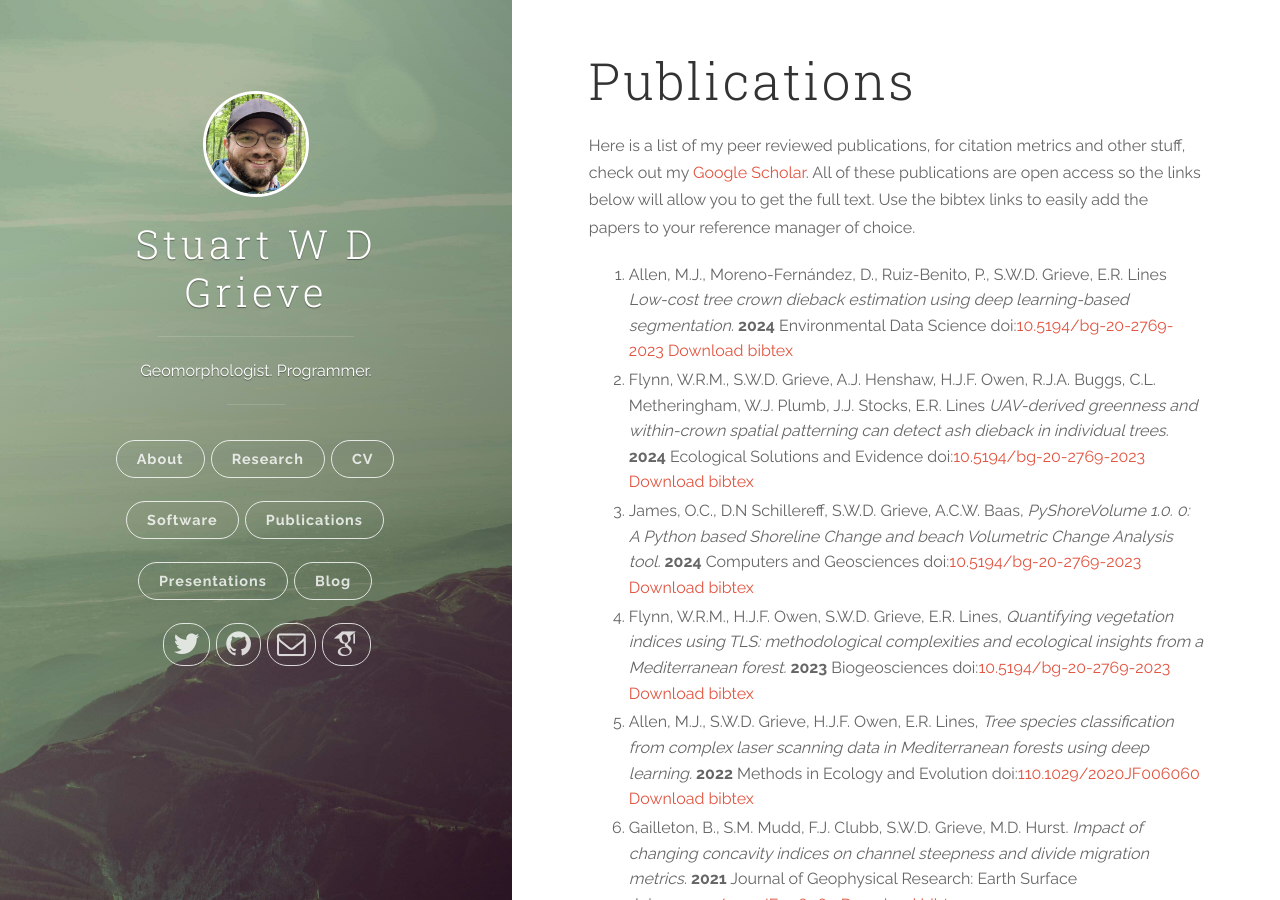
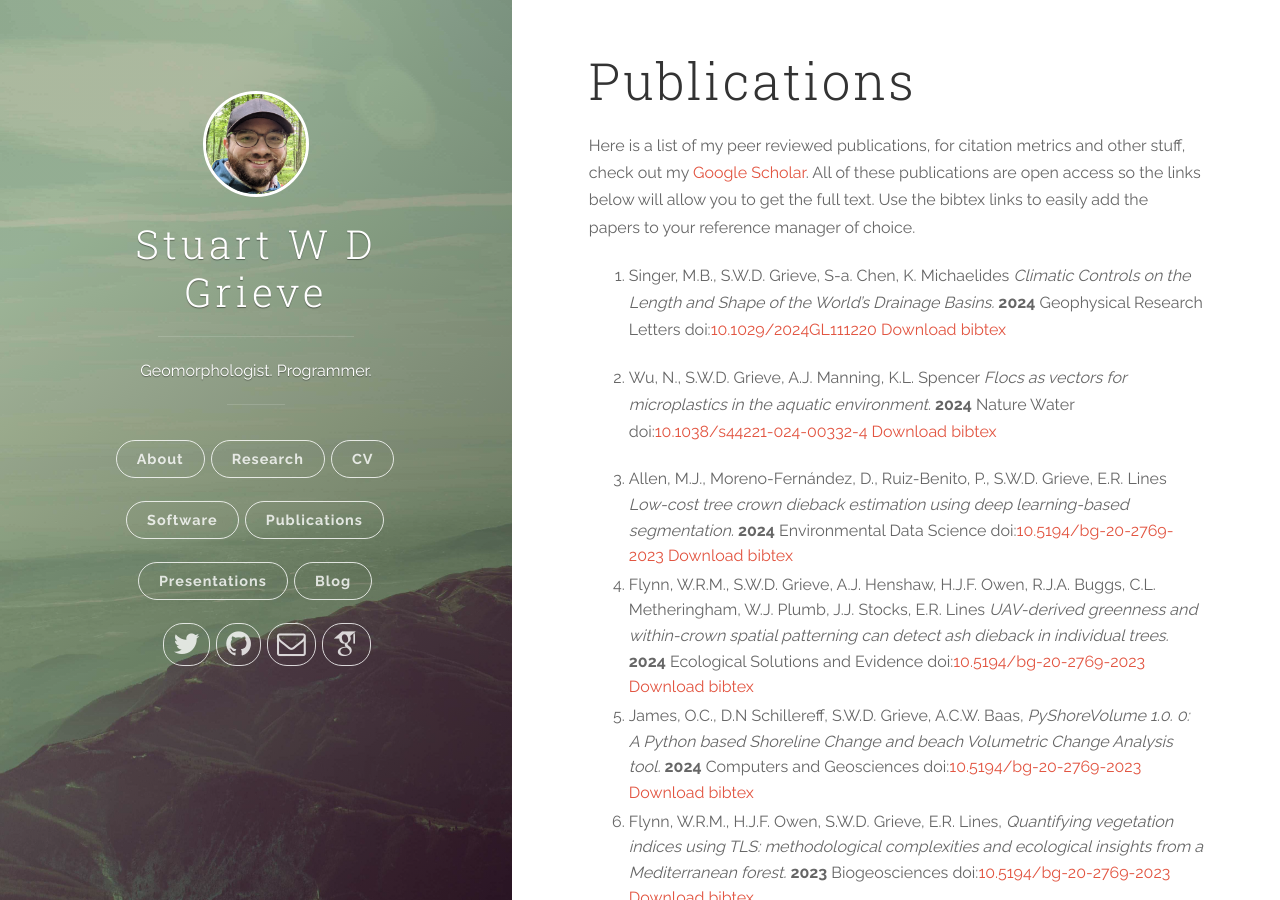
Before and after one commit to sgrieve/sgrieve.github.io, a Jekyll site: the page built from pubs.md, in a window 1280 px wide and 900 px high. Built offline with Jekyll 4.4.1, drawn with Linux system fonts in a browser that asks for light colours; nearby versions of some CDN libraries; some web fonts are replaced.

Commit message:
adding new papers

```diff
--- a/pubs.md
+++ b/pubs.md
@@ -5,6 +5,10 @@ permalink: pubs/
 ---
 
 Here is a list of my peer reviewed publications, for citation metrics and other stuff, check out my [Google Scholar](https://scholar.google.co.uk/citations?user=VwQbAzQAAAAJ&hl=en). All of these publications are open access so the links below will allow you to get the full text. Use the bibtex links to easily add the papers to your reference manager of choice.
+
+1. Singer, M.B., S.W.D. Grieve, S-a. Chen, K. Michaelides *Climatic Controls on the Length and Shape of the World's Drainage Basins.* **2024** Geophysical Research Letters doi:[10.1029/2024GL111220](https://doi.org/10.1029/2024GL111220) [Download bibtex](http://www.doi2bib.org/bib/10.1029/2024GL111220)
+
+1. Wu, N., S.W.D. Grieve, A.J. Manning, K.L. Spencer *Flocs as vectors for microplastics in the aquatic environment.* **2024** Nature Water doi:[10.1038/s44221-024-00332-4](https://doi.org/10.1038/s44221-024-00332-4) [Download bibtex](http://www.doi2bib.org/bib/10.1038/s44221-024-00332-4)
 
 1. Allen, M.J., Moreno-Fernández, D., Ruiz-Benito, P., S.W.D. Grieve, E.R. Lines *Low-cost tree crown dieback estimation using deep learning-based segmentation.* **2024** Environmental Data Science doi:[10.5194/bg-20-2769-2023](https://doi.org/10.1017/eds.2024.16) [Download bibtex](http://www.doi2bib.org/bib/10.1017/eds.2024.16)
 1. Flynn, W.R.M., S.W.D. Grieve, A.J. Henshaw, H.J.F. Owen, R.J.A. Buggs, C.L. Metheringham, W.J. Plumb, J.J. Stocks, E.R. Lines *UAV-derived greenness and within-crown spatial patterning can detect ash dieback in individual trees.* **2024** Ecological Solutions and Evidence doi:[10.5194/bg-20-2769-2023](https://doi.org/10.1002/2688-8319.12343) [Download bibtex](http://www.doi2bib.org/bib/10.1002/2688-8319.12343)
```
